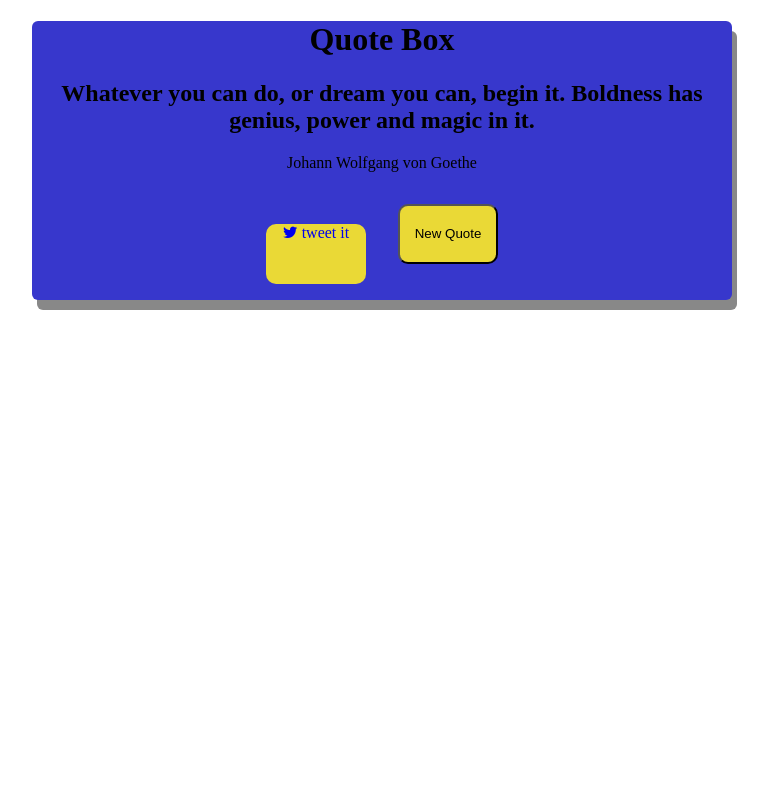
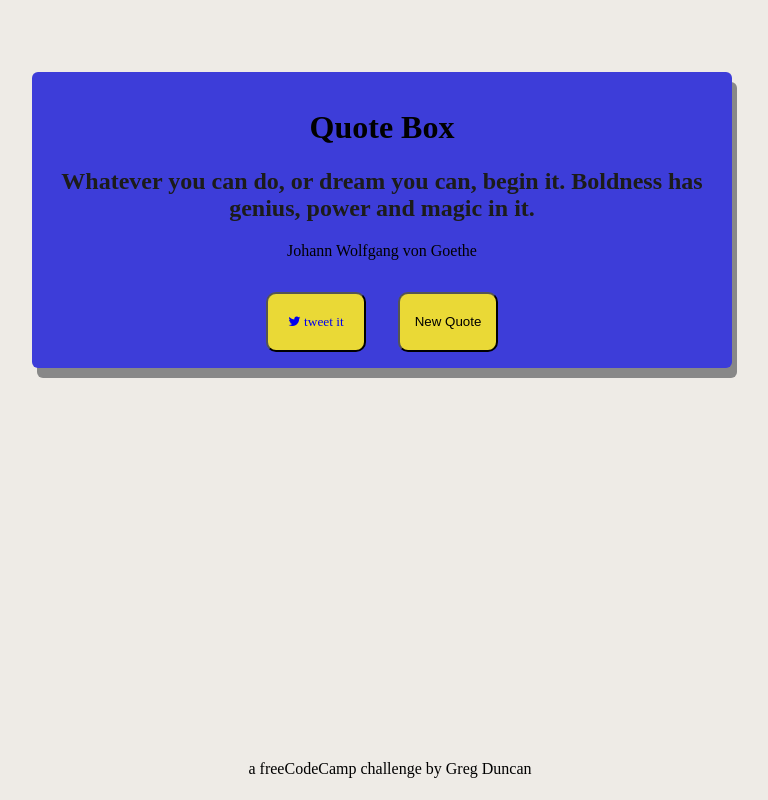
Before and after one commit to GregatGit/quote-box, a React (Create React App) app: page / in a window 1280 px wide. Shown: the whole page, without its empty margins (258-1026 px from the left). Built offline with nearby package versions, Linux system fonts and the light colour scheme.

Commit message:
fix up stylings

```diff
--- a/src/App.js
+++ b/src/App.js
@@ -45,6 +45,9 @@ function App() {
           </button>
         </div>
       </div>
+      <div>
+      <footer>a freeCodeCamp challenge by Greg Duncan</footer>
+      </div>
     </div>
   )
 }
--- a/src/components/ButtonTweet.js
+++ b/src/components/ButtonTweet.js
@@ -1,9 +1,9 @@
 import React from 'react'
-import './stylesTweet.scss'
 
 const ButtonTweet = ({ quote, author }) => {
   const href = 'https://twitter.com/intent/tweet?text=' + `${quote} ~ ${author}`
   return (
+    <button>
       <a
         id="tweet-quote"
         href={href}
@@ -16,6 +16,7 @@ const ButtonTweet = ({ quote, author }) => {
           tweet it
         </i>
       </a>
+    </button>
   )
 }
 
--- a/src/styles.scss
+++ b/src/styles.scss
@@ -1,29 +1,42 @@
-h1 {
-  text-align: center;
+body {
+  background-color: #eeebe6;
 }
-
 .mainBox {
-  background-color: #3737cc;
+  position: relative;
+  top: 4rem;
+  background-color: #3d3dd9;
   max-width: 700px;
+  height: auto;
   text-align: center;
   margin: auto;
   border-radius: 6px;
   box-shadow: 5px 10px #888888;
+
+  header {
+    padding-top: 1rem;
+  }
+
+  #text {
+    color: #1c1c1a;
+  }
 
   button {
     height: 60px;
     width: 100px;
     border-radius: 10px;
     background: #ead936;
-    margin: 1rem
+    margin: 1rem;
+    transition: all .2s ease-in-out;
+    &:hover {
+      opacity: .95;
+      transform: scale(1.1);
+    }
   }
-  a {
-    display: inline-block;
-    height: 60px;
-    width: 100px;
-    border-radius: 10px;
-    background: #ead936;
-    margin: 1rem;
-  }
-
 }
+footer {
+  text-align: center;
+  position: absolute;
+  bottom: 0;
+  width: 100%;
+  height: 2.5rem;
+}
```
Also changed, not shown: src/components/stylesTweet.scss (deleted). Lines whose indentation alone changed are shown as unchanged.
